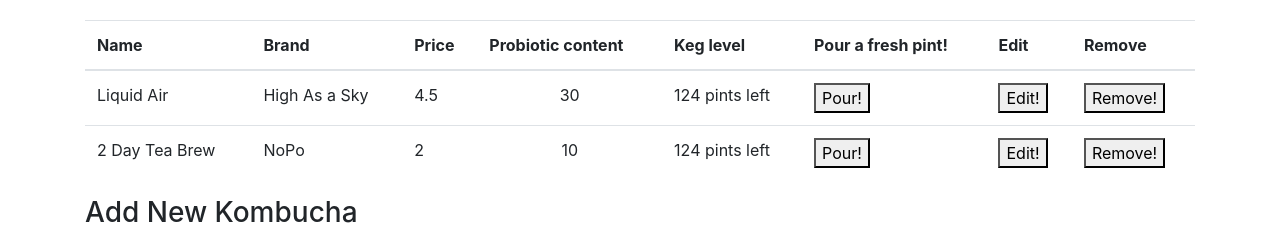
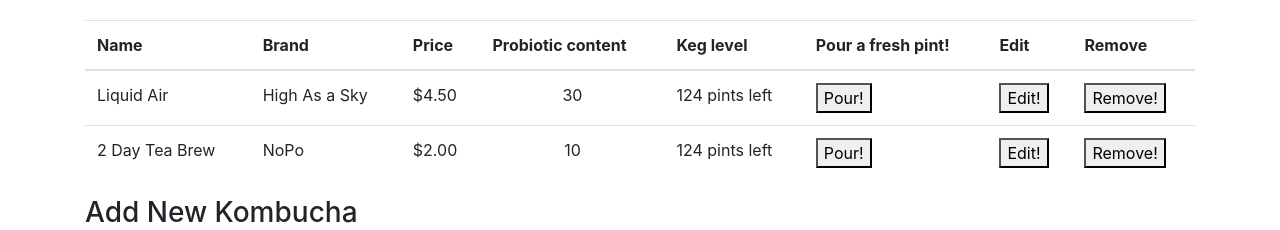
Before and after one commit to dlewiski/kombucha-bar, an Angular app: page / in a window 1280 px wide. Shown: the part 515-745 px from the top of the page. Built offline with nearby package versions, Linux system fonts and the light colour scheme.

Commit message:
add more happy hour button bugs, might revert before happy hour button commit

```diff
--- a/src/app/happyHour.pipe.ts
+++ b/src/app/happyHour.pipe.ts
@@ -8,13 +8,12 @@ import { Kombucha } from './models/kombucha.model';
 
 export class HappyHourPipe implements PipeTransform {
   transform(input: Kombucha[], happyHour) {
-    console.log(happyHour);
     for (let i = 0; i < input.length; i++) {
       if(happyHour && (input[i].price >= 1)) {
-        console.log("here");
-        input[i].price--;
+        console.log(input[i]);
+        let newPrice = input[i].price--;
       }
-    }
+}
     return input;
   }
 }
--- a/src/app/kombucha-list/kombucha-list.component.html
+++ b/src/app/kombucha-list/kombucha-list.component.html
@@ -12,10 +12,10 @@
     </tr>
   </thead>
   <tbody>
-    <tr *ngFor="let currentKombucha of childKombuchaList | completeness | happyHour:childHappyHour">
+    <tr *ngFor="let currentKombucha of childKombuchaList | happyHour:childHappyHour | completeness">
       <td>{{currentKombucha.name}}</td>
       <td>{{currentKombucha.brand}}</td>
-      <td>{{currentKombucha.price }}</td>
+      <td>{{currentKombucha.price | currency }}</td>
       <td style="text-align:center">{{currentKombucha.probiotic}}</td>
       <td>{{currentKombucha.pintLevel}} pints left</td>
       <td><button (click)="pourPint(currentKombucha)">Pour!</button></td>
```
